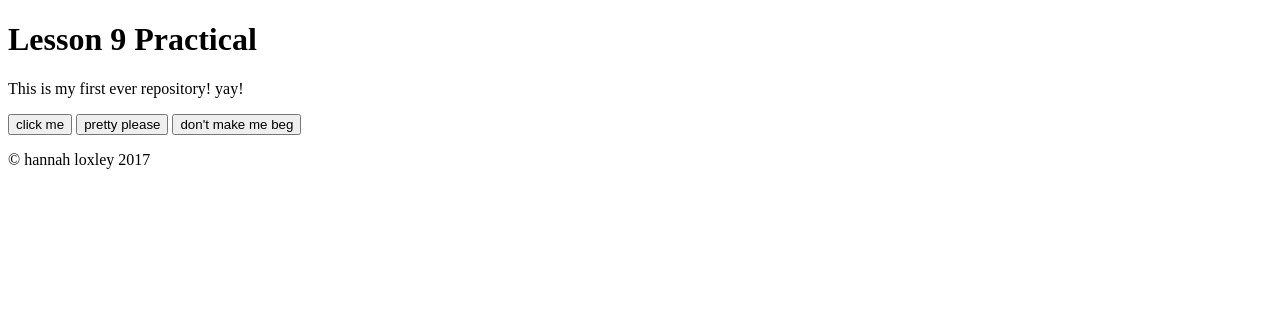
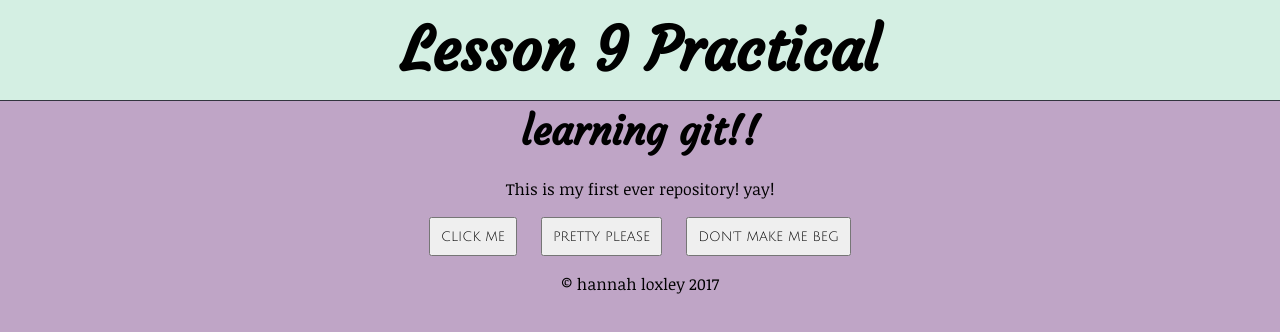
Before and after one commit to agirlcalledhan/my-first-repo, a plain HTML site: page index.html in a window 1280 px wide. Drawn offline with Linux system fonts and the light colour scheme.

Commit message:
add project files

```diff
--- a/css/reset.css
+++ b/css/reset.css
@@ -0,0 +1,48 @@
+/* http://meyerweb.com/eric/tools/css/reset/
+   v2.0 | 20110126
+   License: none (public domain)
+*/
+
+html, body, div, span, applet, object, iframe,
+h1, h2, h3, h4, h5, h6, p, blockquote, pre,
+a, abbr, acronym, address, big, cite, code,
+del, dfn, em, img, ins, kbd, q, s, samp,
+small, strike, strong, sub, sup, tt, var,
+b, u, i, center,
+dl, dt, dd, ol, ul, li,
+fieldset, form, label, legend,
+table, caption, tbody, tfoot, thead, tr, th, td,
+article, aside, canvas, details, embed,
+figure, figcaption, footer, header, hgroup,
+menu, nav, output, ruby, section, summary,
+time, mark, audio, video {
+	margin: 0;
+	padding: 0;
+	border: 0;
+	font-size: 100%;
+	font: inherit;
+	vertical-align: baseline;
+}
+/* HTML5 display-role reset for older browsers */
+article, aside, details, figcaption, figure,
+footer, header, hgroup, menu, nav, section {
+	display: block;
+}
+body {
+	line-height: 1;
+}
+ol, ul {
+	list-style: none;
+}
+blockquote, q {
+	quotes: none;
+}
+blockquote:before, blockquote:after,
+q:before, q:after {
+	content: '';
+	content: none;
+}
+table {
+	border-collapse: collapse;
+	border-spacing: 0;
+}
--- a/css/style.css
+++ b/css/style.css
@@ -0,0 +1,54 @@
+/*font-family: 'Courgette', cursive;
+font-family: 'Noticia Text', serif;
+font-family: 'Julius Sans One', sans-serif;*/
+
+
+body {
+  background-color: #BFA5C6;
+}
+
+h1 {
+  font-family: 'Courgette', cursive;
+  font-size: 60px;
+  font-weight: bold;
+}
+
+h2 {
+  font-family: 'Courgette', cursive;
+  font-size: 40px;
+  font-weight: bold;
+  padding: 10px 0;
+}
+
+p {
+  font-family: 'Noticia Text', serif;
+  font-size: 16px;
+  margin: 20px 0 0;
+}
+
+header {
+  text-align: center;
+  padding: 20px 0 20px;
+  background-color: #D4EFE3;
+  border-bottom: 1px solid #32353F;
+}
+
+main {
+  text-align: center;
+}
+
+div {
+  text-align: center;
+  padding: 20px 0 0;
+}
+
+button {
+  font-family: 'Julius Sans One', sans-serif;
+  text-transform: uppercase;
+  margin: 0 10px 0;
+  padding: 10px;
+}
+
+footer {
+  text-align: center;
+}
--- a/index.html
+++ b/index.html
@@ -3,12 +3,16 @@
   <head>
     <meta charset="utf-8">
     <title>Lesson 9</title>
+    <link rel="stylesheet" type="text/css" href="css/reset.css" />
+    <link rel="stylesheet" type="text/css" href="css/style.css" />
+    <link href="https://fonts.googleapis.com/css?family=Courgette|Julius+Sans+One|Noticia+Text:400,400i,700,700i" rel="stylesheet">
   </head>
   <body>
       <header>
         <h1>Lesson 9 Practical</h1>
       </header>
       <main>
+        <h2>learning git!!</h2>
         <p>
           This is my first ever repository! yay!
         </p>
```
